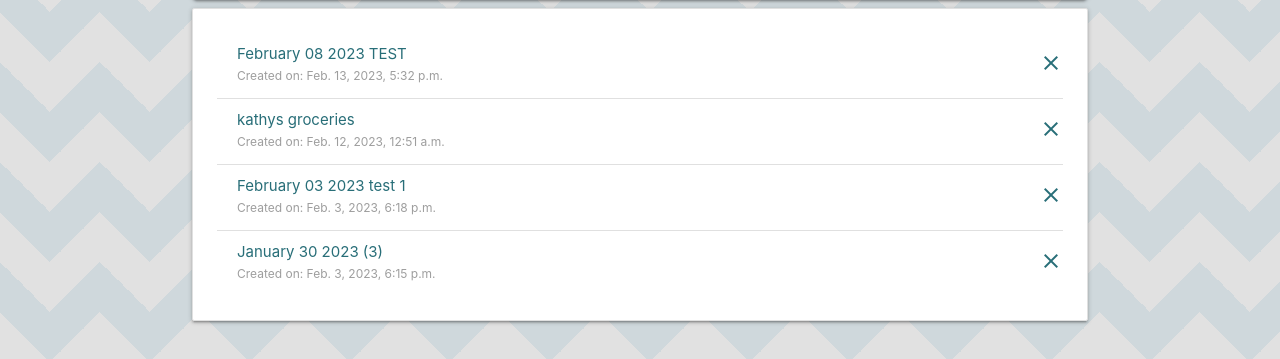
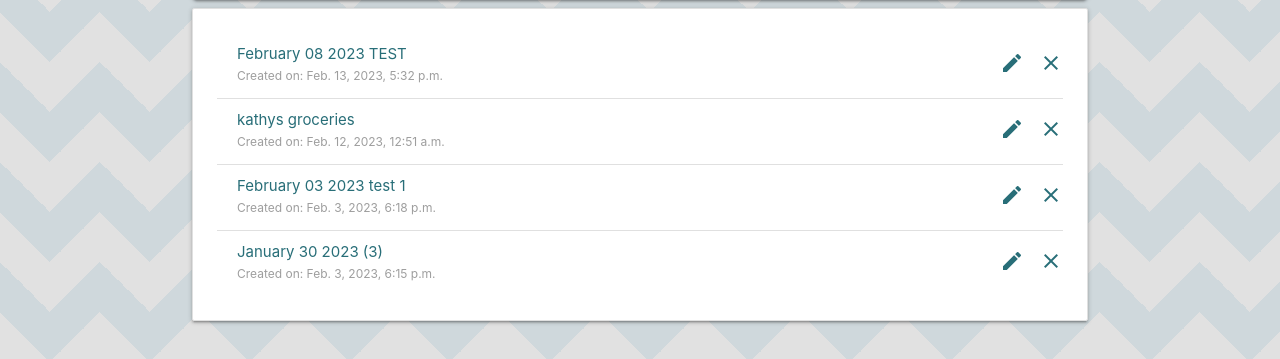
Before and after one commit to jsarko/FoodRewind, a Django app: page /groceries/ in a window 1280 px wide. Shown: the part 138-497 px from the top of the page. Run offline with Django 4.2, Linux system fonts and the light colour scheme; data comes from the database, SQL or seed files in the repository; some libraries are stand-ins or nearby versions.

Commit message:
Added edit button to lists

```diff
--- a/grocery_lists/templates/grocery_lists/grocerylist_list.html
+++ b/grocery_lists/templates/grocery_lists/grocerylist_list.html
@@ -22,6 +22,9 @@
   <a class="delete-icon" href="{% url 'groceries:delete' list.pk %}">
     <i class="material-icons right" style="padding-top: 18px">clear</i>
   </a>
+  <a class="edit-icon" href="{% url 'groceries:update' list.pk %}">
+    <i class="material-icons right" style="padding-top: 18px">edit</i>
+  </a>
   <a href="{% url 'groceries:detail' list.pk %}" class="collection-item">
     <span>{{list.name}}</span><br>
     <label class="">Created on: {{list.created_on}}</label>
```
